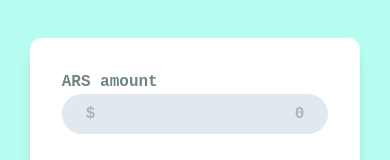
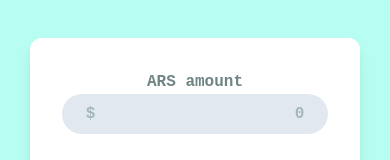
Before and after one commit to matiassemelman/argentina-parallel-currency, a React (Vite) app: page / in a window 390 px wide. Shown: the part 154-314 px from the top of the page. Built offline with nearby package versions, Linux system fonts and the light colour scheme; no server answers.

Commit message:
Update LeftView component to align label text to the left in mobile view

```diff
--- a/src/components/LeftView.tsx
+++ b/src/components/LeftView.tsx
@@ -12,7 +12,7 @@ export const LeftView: React.FC<Props> = ({ setAmount, amount }) => {
 
   return (
     <section className="p-8 md:rounded-l-xl rounded-t-xl bg-white">
-      <div>
+      <div className="text-center md:text-left">
         <label htmlFor="pesosInput" className="text-textBlue font-bold">
           ARS amount
         </label>
```
